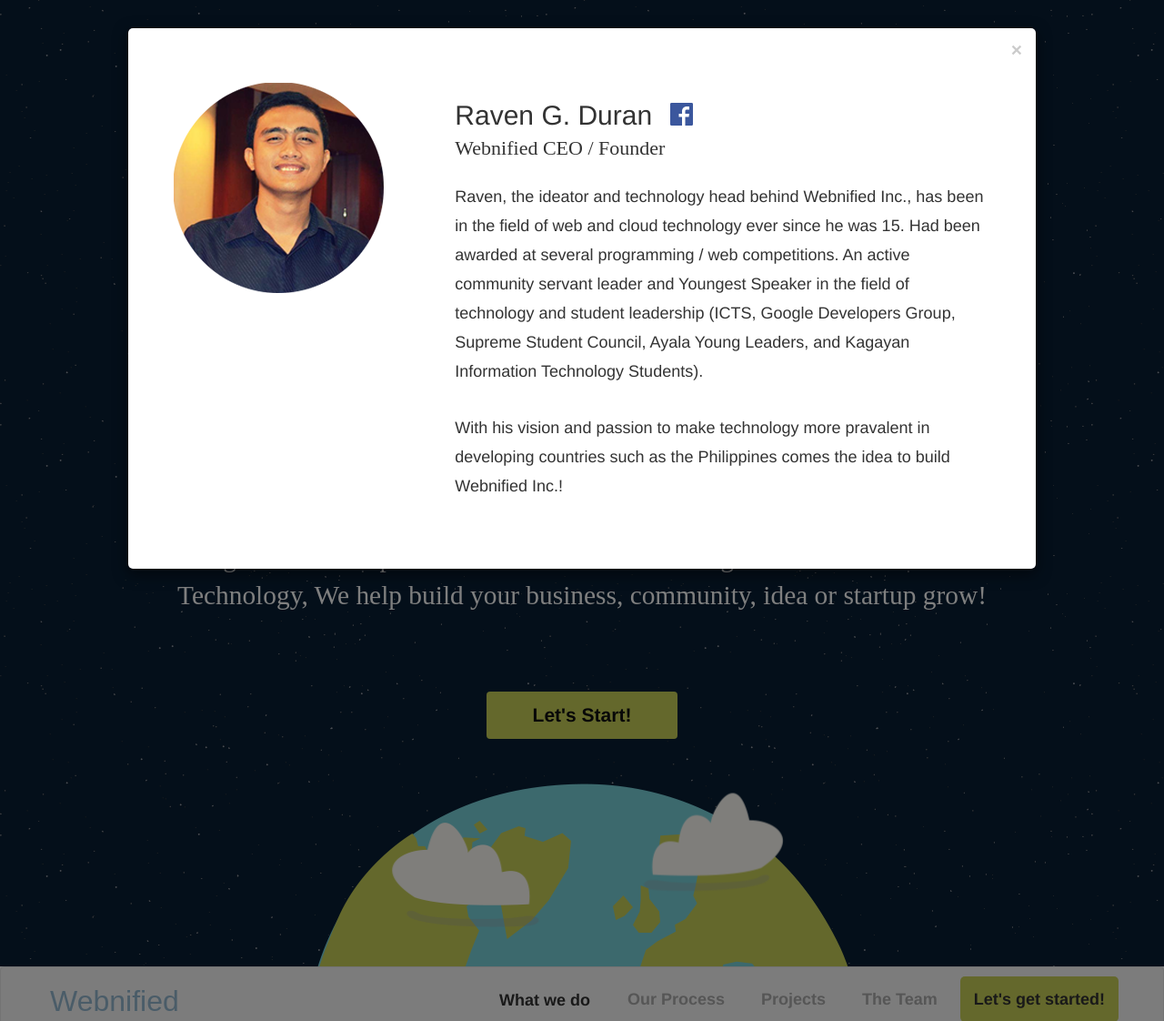
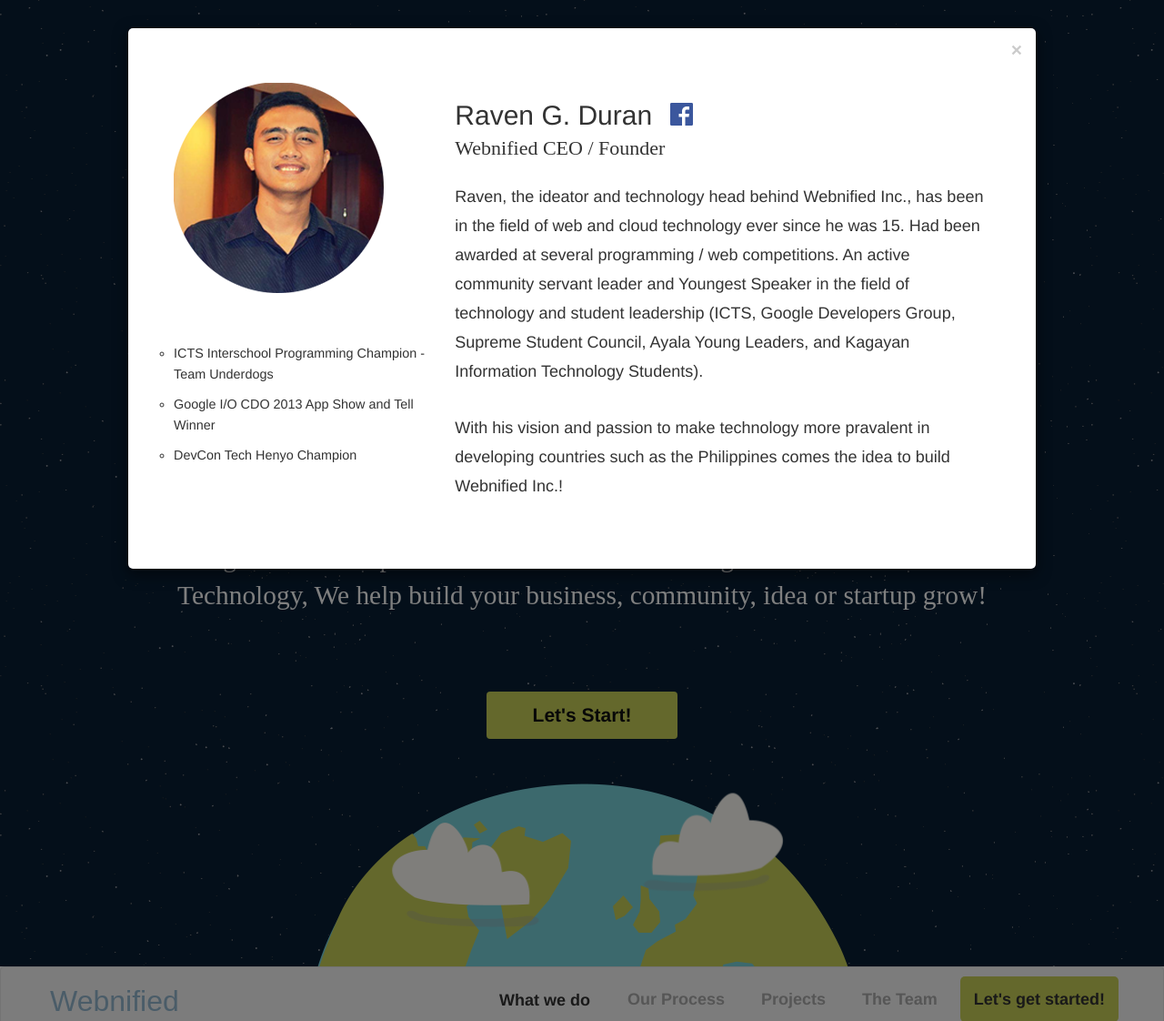
Before and after one commit to webnified/webnified-app, a PHP site: page / in a window 1280 px wide, after a click that opens the changed part. Shown: the whole page at 91% size. Run offline with PHP 8.4, Linux system fonts and the light colour scheme; some libraries are stand-ins or nearby versions; some web fonts are replaced.

Commit message:
Profile recognitions

```diff
--- a/static/index.html
+++ b/static/index.html
@@ -252,10 +252,6 @@
                     </section>
                     <section class="project-desc">
                       <p>
-                        Raven, the ideator and technology head behind Webnified Inc., has been in the field of web and cloud technology ever since he was 15. Had been awarded at several programming / web competitions. An active community servant leader and Youngest Speaker in the field of technology and student leadership (ICTS, Google Developers Group, Supreme Student Council, Ayala Young Leaders, and Kagayan Information Technology Students).
-                      </p>
-
-                      <p>
                         With his vision and passion to make technology more pravalent in developing countries such as the Philippines comes the idea to build Webnified Inc.!
                       </p>
 
@@ -401,8 +397,15 @@
                             <section class="modal-body">
                               <section class="profile-card">
                                 <section class="row">
-                                  <section class="col-lg-4 profile-img">
-                                    <img src="img/team/profile-card/raven-irl.png" alt="Bintoy">
+                                  <section class="col-lg-4">
+                                    <section class="profile-img"><img src="img/team/profile-card/raven-irl.png" alt="Bintoy"></section>
+                                      <section class="profile-recognitions hidden-xs hidden-sm">
+                                      <ul class="list">
+                                        <li class="items">ICTS Interschool Programming Champion - Team Underdogs</li>
+                                        <li class="items">Google I/O CDO 2013 App Show and Tell Winner</li>
+                                        <li class="items">DevCon Tech Henyo Champion</li>
+                                      </ul>
+                                      </section>
                                   </section>
                                   <section class="col-lg-8">
                                     <section class="profile-desc">
--- a/static/style.css
+++ b/static/style.css
@@ -485,6 +485,18 @@ body {
     width: 40px;
 }
 
+.profile-modal .profile-recognitions {
+    font-size: 0.8em;
+    line-height: 1.6em;
+}
+.profile-modal .profile-recognitions .list .items {
+    margin-bottom: 10px;
+}
+.profile-modal .profile-recognitions .list {
+    padding-top: 55px;
+    padding-left: 0;
+}
+
 /* Team */
 .team {
   padding: 100px 0;
```
